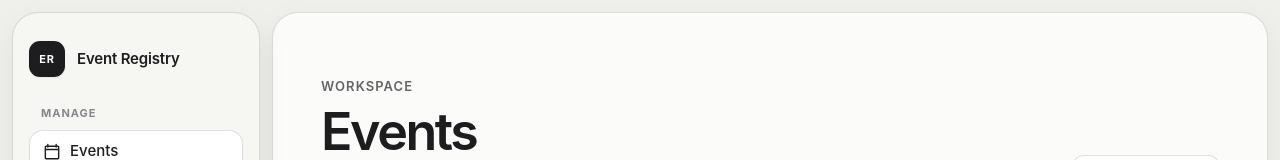
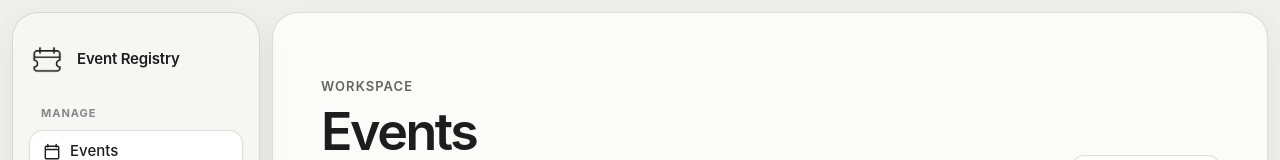
Before and after one commit to jatsia/event-reg-final, a website with bundled scripts: page frontend/index.html in a window 1280 px wide. Shown: the top 160 px of the page. Built offline with nearby package versions, Linux system fonts and the light colour scheme.

Commit message:
feat: add event logo

```diff
--- a/frontend/index.html
+++ b/frontend/index.html
@@ -8,6 +8,7 @@
       content="Create events, manage registrations, and give attendees a clear registration experience."
     />
     <title>Events | Event Registry</title>
+    <link rel="icon" type="image/png" href="./assets/logo.png" />
     <link rel="stylesheet" href="./src/styles/index.css" />
   </head>
   <body>
--- a/frontend/src/presentation/components/sidebar.js
+++ b/frontend/src/presentation/components/sidebar.js
@@ -3,7 +3,7 @@ import { createNavigation } from "./navigation.js";
 
 function createBrand() {
   const brand = createElement("a", "brand");
-  const mark = createElement("span", "brand-mark", "ER");
+  const mark = createElement("span", "brand-mark");
 
   brand.href = "#events";
   brand.setAttribute("aria-label", "Event Registry home");
--- a/frontend/src/styles/layout.css
+++ b/frontend/src/styles/layout.css
@@ -32,17 +32,13 @@
 }
 
 .brand-mark {
-  display: grid;
+  display: block;
+  flex: none;
   width: 2.25rem;
   height: 2.25rem;
-  place-items: center;
-  border-radius: 0.6875rem;
   background: var(--color-ink);
-  color: var(--color-inverse);
-  box-shadow: var(--shadow-control);
-  font-size: 0.6875rem;
-  font-weight: 750;
-  letter-spacing: 0.07em;
+  -webkit-mask: url("../../assets/logo.png") center / contain no-repeat;
+  mask: url("../../assets/logo.png") center / contain no-repeat;
 }
 
 .navigation {
```
Also changed, not shown: README.md, frontend/assets/logo.png (added).
